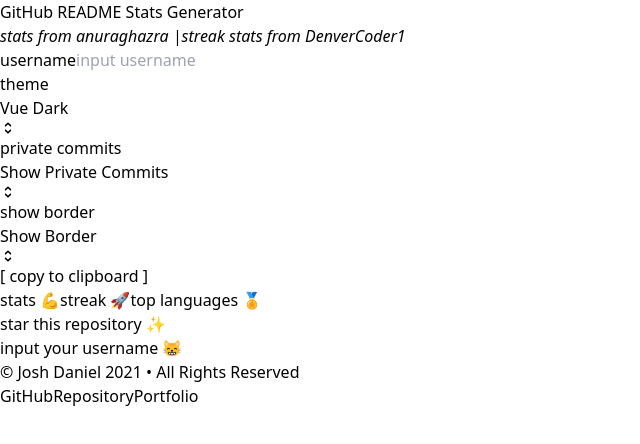
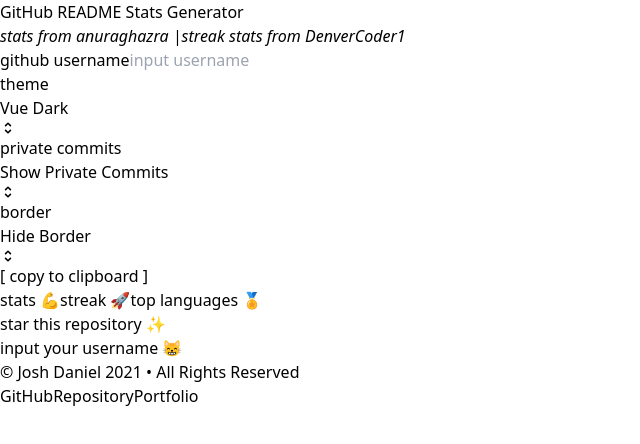
Before and after one commit to omsimos/github-stats, a React (Vite) app: page / in a window 1280 px wide. Shown: the top 444 px of the page, without its empty margins (0-640 px from the left). Built offline with nearby package versions, Linux system fonts and the light colour scheme.

Commit message:
chore: move options to data

```diff
--- a/src/App.tsx
+++ b/src/App.tsx
@@ -1,12 +1,12 @@
 import React, { useState } from 'react';
-import { Footer, Header, Select, IChoice } from './components';
-import { themes } from './data';
+import { Footer, Header, Select } from './components';
+import { themes, countPrivateCommits, showBorder } from './data';
 
 const App: React.FC = () => {
   const [username, setUsername] = useState('');
-  const [theme, setTheme] = useState({} as IChoice);
-  const [border, setBorder] = useState({} as IChoice);
-  const [countPrivate, setCountPrivate] = useState({} as IChoice);
+  const [theme, setTheme] = useState(themes[14]);
+  const [border, setBorder] = useState(showBorder[0]);
+  const [countPrivate, setCountPrivate] = useState(countPrivateCommits[0]);
 
   const ghStats = `https://github-readme-stats.vercel.app/api?username=${username}&theme=${theme}&show_icons=true&hide_border=${border}&count_private=${countPrivate}`;
 
@@ -26,7 +26,7 @@ const App: React.FC = () => {
         <div className='flex flex-col w-full'>
           <div className='grid grid-cols-2 gap-x-4 gap-y-8'>
             <div className='flex flex-col w-full'>
-              <label>username</label>
+              <label>github username</label>
               <input
                 spellCheck='false'
                 className='input'
@@ -39,29 +39,23 @@ const App: React.FC = () => {
 
             <Select
               label='theme'
-              defaultValue={themes[14]}
+              defaultValue={theme}
               onChange={(e) => setTheme(e)}
               options={themes}
             />
 
             <Select
-              defaultValue={{ value: 'true', name: 'Show Private Commits' }}
+              defaultValue={countPrivate}
               onChange={(e) => setCountPrivate(e)}
               label='private commits'
-              options={[
-                { value: 'true', name: 'Show Private Commits' },
-                { value: 'false', name: 'Hide Private Commits' },
-              ]}
+              options={countPrivateCommits}
             />
 
             <Select
-              defaultValue={{ value: 'true', name: 'Show Border' }}
+              defaultValue={border}
               onChange={(e) => setBorder(e)}
-              label='show border'
-              options={[
-                { value: 'true', name: 'Hide Border' },
-                { value: 'false', name: 'Show Border' },
-              ]}
+              label='border'
+              options={showBorder}
             />
           </div>
 
--- a/src/data/index.ts
+++ b/src/data/index.ts
@@ -44,3 +44,13 @@ export const themes = [
   { name: 'Kacho Ga', value: 'kacho_ga' },
   { name: 'Outrun', value: 'outrun' },
 ];
+
+export const countPrivateCommits = [
+  { value: 'true', name: 'Show Private Commits' },
+  { value: 'false', name: 'Hide Private Commits' },
+];
+
+export const showBorder = [
+  { value: 'true', name: 'Hide Border' },
+  { value: 'false', name: 'Show Border' },
+];
--- a/src/tailwind.css
+++ b/src/tailwind.css
@@ -20,7 +20,7 @@
   }
 
   .input {
-    @apply relative w-full py-2 text-left bg-gray-700 rounded text-sm lg:text-base outline-none h-[40px] px-[20px];
+    @apply relative w-full py-2 text-left bg-gray-700 rounded text-sm lg:text-base outline-none h-[40px] px-[20px] mt-1;
   }
 }
 
```
